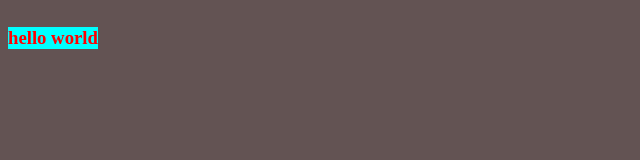
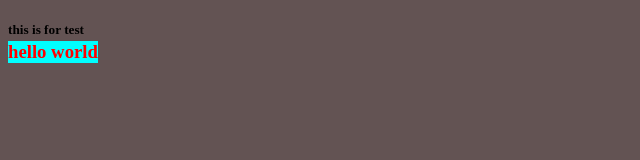
Before and after one commit to Avaneesh-Yadav/github-demo, a plain HTML site: page index.html in a window 1280 px wide. Shown: the whole page, without its empty margins (0-640 px from the left). Drawn offline with Linux system fonts and the light colour scheme.

Commit message:
test commit

```diff
--- a/index.html
+++ b/index.html
@@ -10,6 +10,7 @@
 
 <body>
     <h3>hello world</h3>
+    <h5>this is for test</h5>
 </body>
 
 </html>
```
Also changed, not shown: 1 other file.
